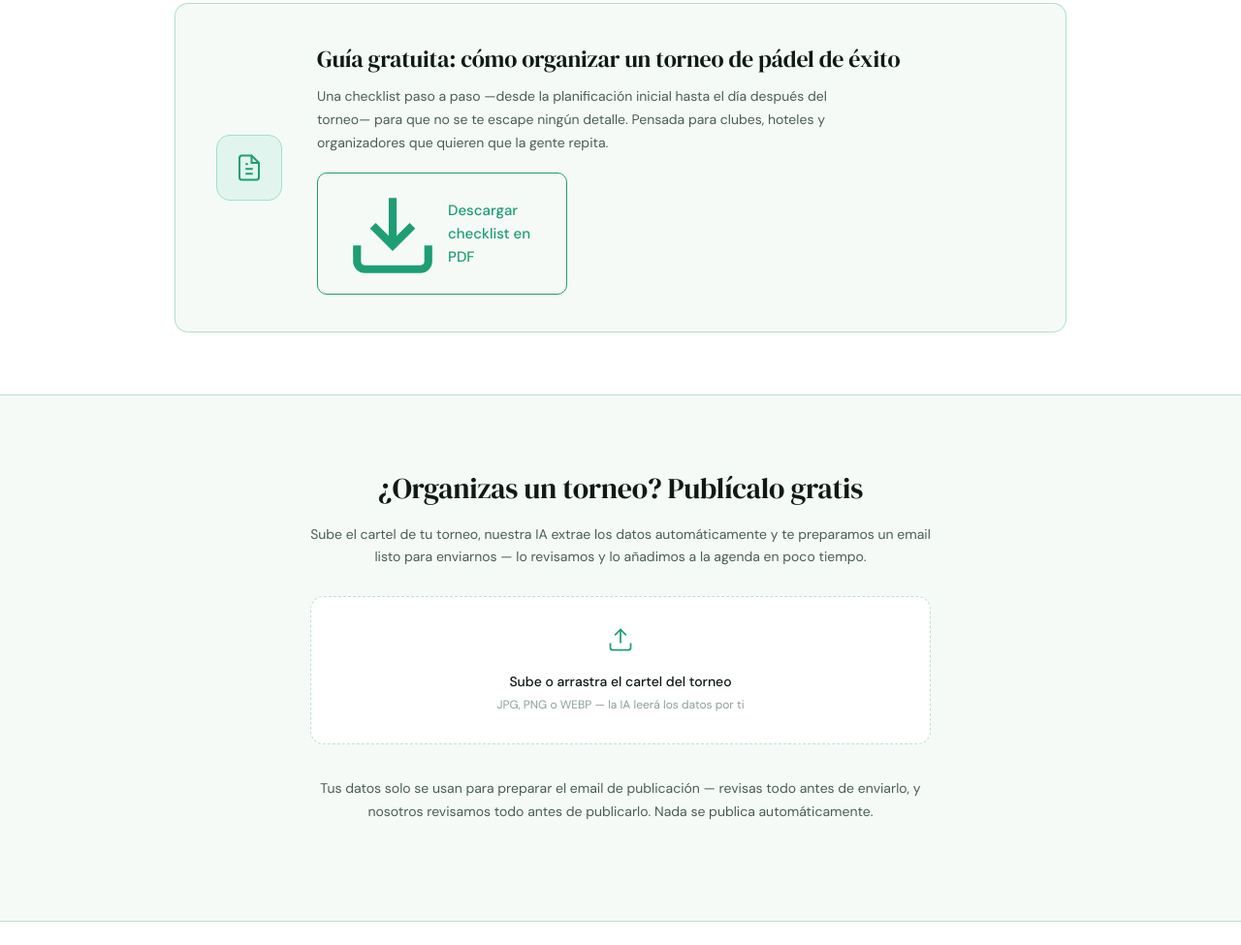
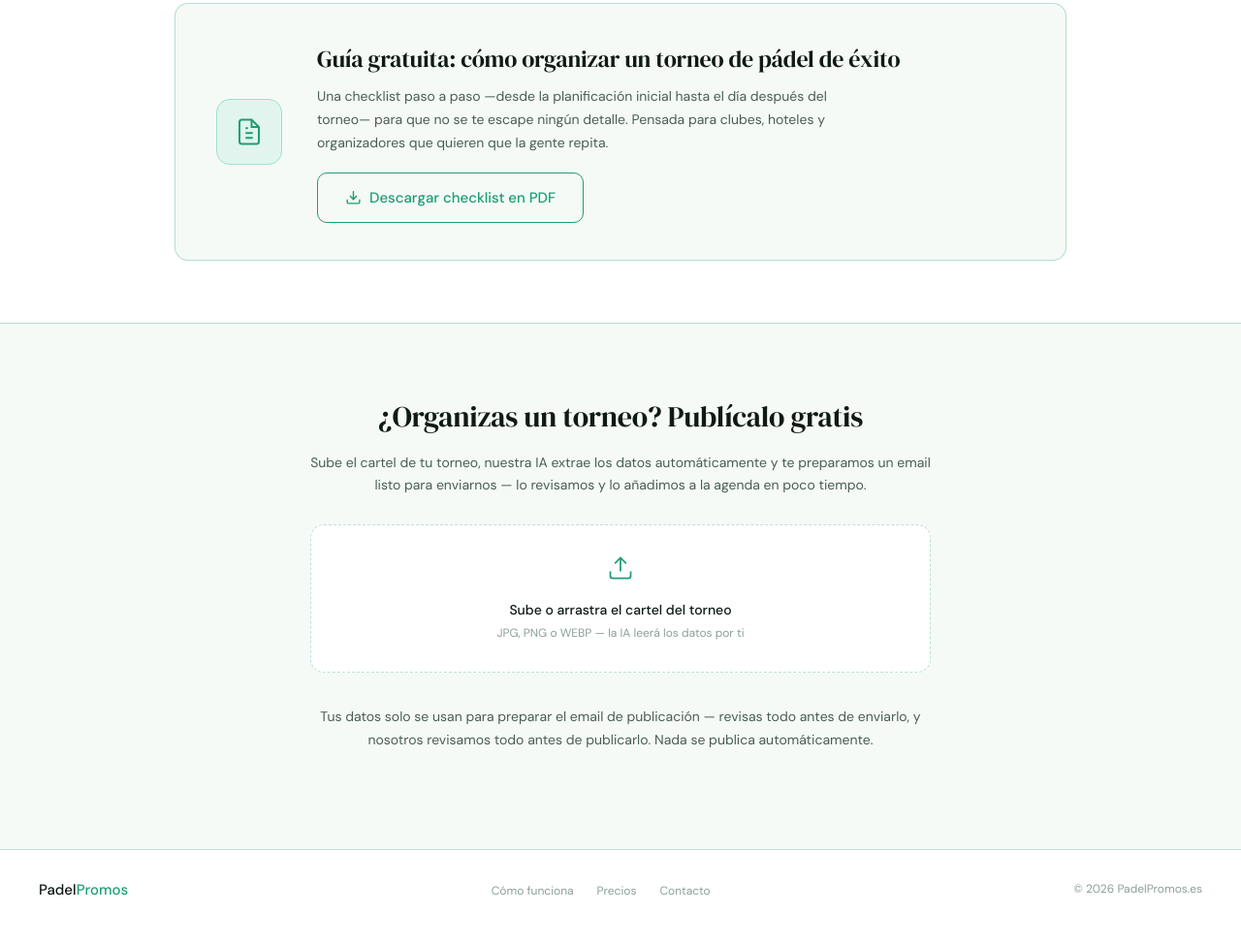
Before and after one commit to Padelenvivo/padelpromos, a website: page agenda.html in a window 1280 px wide. Shown: the part 1390-2365 px from the top of the page at 97% size. Drawn offline with Linux system fonts and the light colour scheme.

Commit message:
Corregir tamano del icono del boton de descarga

```diff
--- a/agenda.html
+++ b/agenda.html
@@ -120,7 +120,8 @@
     .resource-icon svg { width: 30px; height: 30px; color: var(--g); }
     .resource-text h2 { font-family: 'DM Serif Display', serif; font-size: 24px; font-weight: 400; color: var(--text); margin-bottom: 8px; letter-spacing: -.2px; }
     .resource-text p { font-size: 14px; color: var(--text2); line-height: 1.7; margin-bottom: 18px; max-width: 560px; }
-    .resource-actions a { display: inline-flex; align-items: center; gap: 8px; }
+    .resource-actions a { display: inline-flex; align-items: center; gap: 8px; white-space: nowrap; }
+    .resource-actions a svg { width: 17px; height: 17px; flex-shrink: 0; }
     @media (max-width: 760px) {
       .resource-inner { flex-direction: column; text-align: center; padding: 32px 24px; }
       .resource-text p { max-width: 100%; }
```
